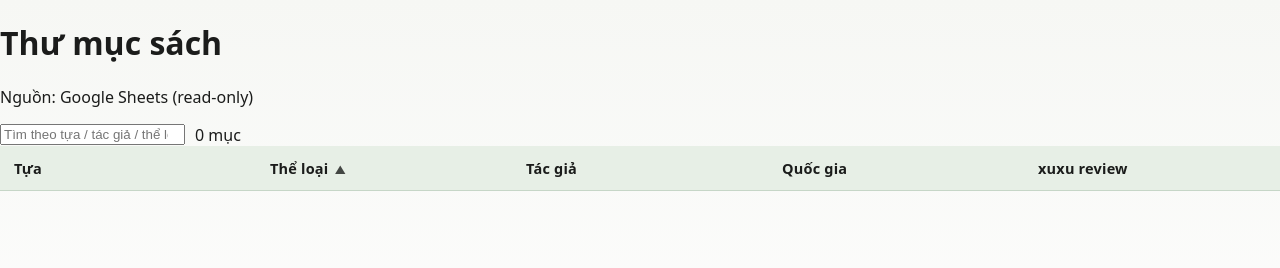
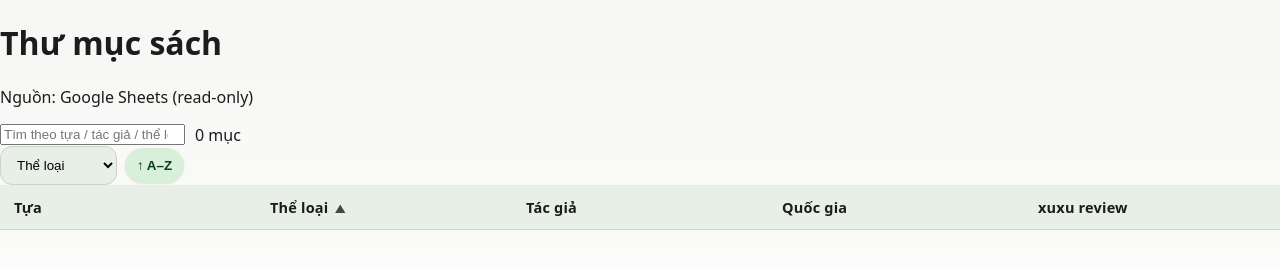
Before and after one commit to tienxu04/xuxulist, a plain HTML site: page index.html in a window 1280 px wide. Both pictures are taken after a click on the element "Thể loại". Drawn offline with Linux system fonts and the light colour scheme; no server answers.

Commit message:
Update index.html

```diff
--- a/index.html
+++ b/index.html
@@ -249,6 +249,17 @@ thead th, tbody td{ min-width:120px }  /* tránh vỡ chữ quá mức */
     margin-bottom:4px;
   }
 }
+.sortgroup{ display:flex; gap:8px; align-items:center }
+.sortgroup select{
+  padding:10px 12px; border:1px solid var(--md3-outline);
+  border-radius:12px; background:var(--md3-surface-variant);
+}
+#sortDir{ padding:10px 12px }
+@media (max-width:640px){
+  .toolbar{ width:100% }
+  .sortgroup{ width:100% }
+  .sortgroup select{ flex:1 }
+}
 
   </style>
 </head>
@@ -261,6 +272,18 @@ thead th, tbody td{ min-width:120px }  /* tránh vỡ chữ quá mức */
     <input id="q" type="search" placeholder="Tìm theo tựa / tác giả / thể loại / quốc gia / review…" />
     <span class="count" id="count"></span>
   </div>
+<div class="sortgroup">
+  <select id="sortBy" aria-label="Sắp xếp theo">
+    <option value="title">Tựa</option>
+    <option value="genre">Thể loại</option>
+    <option value="author">Tác giả</option>
+    <option value="country">Quốc gia</option>
+    <option value="review">xuxu review</option>
+  </select>
+  <button id="sortDir" class="btn tonal" type="button" aria-label="Đổi thứ tự">
+    ↑ A–Z
+  </button>
+</div>
 
   <table id="table">
     <thead>
@@ -411,6 +434,8 @@ function render() {
     ind.textContent = sortState.dir === "asc" ? "▲" : "▼";
     thActive.appendChild(ind);
   }
+  syncSortUI();
+
 }
 
 
@@ -450,6 +475,30 @@ document.querySelectorAll("th[data-key]").forEach(th => {
 
 function debounce(fn, ms=150){ let t; return (...a)=>{ clearTimeout(t); t=setTimeout(()=>fn(...a), ms); } }
 
+  const sortByEl  = document.getElementById("sortBy");
+const sortDirEl = document.getElementById("sortDir");
+
+function syncSortUI(){
+  // đồng bộ UI với trạng thái hiện tại
+  if (sortByEl) sortByEl.value = sortState.key;
+  if (sortDirEl) sortDirEl.textContent = (sortState.dir === "asc") ? "↑ A–Z" : "↓ Z–A";
+  if (sortDirEl) sortDirEl.setAttribute("aria-label", sortState.dir === "asc" ? "Đổi sang Z–A" : "Đổi sang A–Z");
+}
+
+if (sortByEl) {
+  sortByEl.addEventListener("change", () => {
+    sortState.key = sortByEl.value;
+    sortState.dir = "asc";           // mỗi lần đổi cột, reset asc cho dễ hiểu
+    applyFilterAndSort();
+  });
+}
+if (sortDirEl) {
+  sortDirEl.addEventListener("click", () => {
+    sortState.dir = (sortState.dir === "asc") ? "desc" : "asc";
+    applyFilterAndSort();
+  });
+}
+
 /** ====== Boot ====== **/
 (async function init() {
   try {
```
